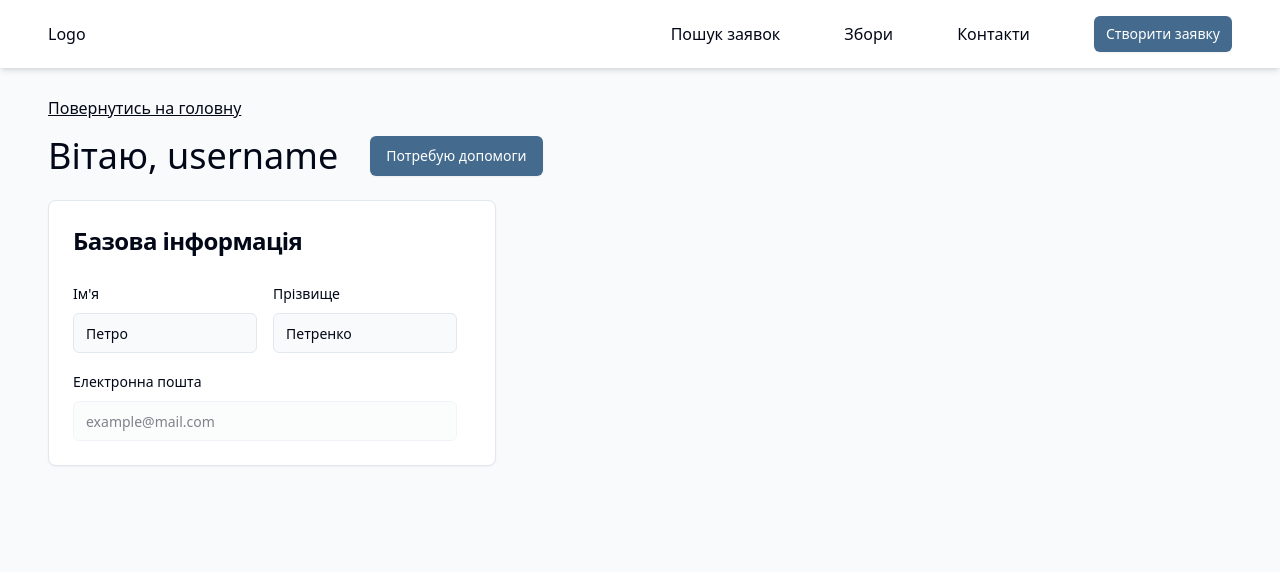
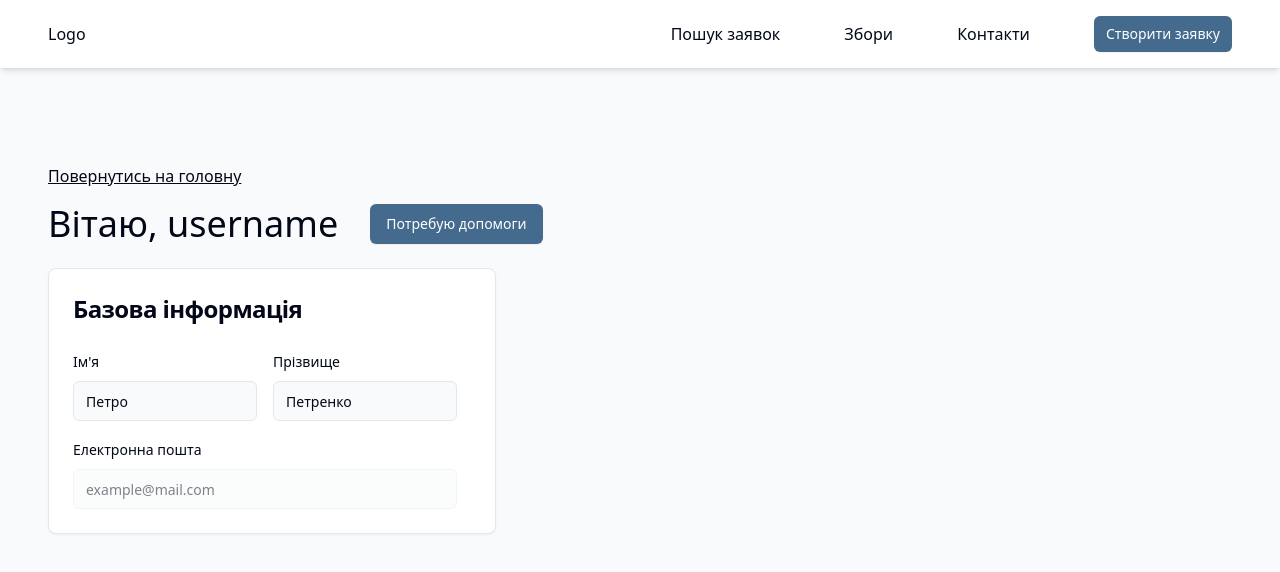
Before and after one commit to fyurchik/CodeCon, a React (Vite) app in the folder client/: page /cabinet in a window 1280 px wide. Shown: the top 572 px of the page. Built offline with nearby package versions, Linux system fonts and the light colour scheme.

Commit message:
fix: header link to create component

```diff
--- a/client/src/components/Header.tsx
+++ b/client/src/components/Header.tsx
@@ -3,7 +3,7 @@ import Button from "./ui/Button";
 
 const Header = () => {
     return (
-        <header className="fixed inset-x-0 top-0 z-[1000] flex flex-row items-center justify-between bg-card p-4 shadow-md md:px-8 lg:px-12">
+        <header className="flex flex-row items-center justify-between bg-card p-4 shadow-md md:px-8 lg:px-12">
             <p>
                 <Link to="/">Logo</Link>
             </p>
@@ -18,7 +18,9 @@ const Header = () => {
                     <li>
                         <Link to="/">Контакти</Link>
                     </li>
-                    <Button size="sm">Створити заявку</Button>
+                    <Button size="sm" asChild>
+                        <Link to="/cabinet">Створити заявку</Link>
+                    </Button>
                 </ul>
             </nav>
         </header>
--- a/client/src/routes/applications/create.tsx
+++ b/client/src/routes/applications/create.tsx
@@ -1,5 +1,9 @@
-import { createFileRoute } from '@tanstack/react-router'
+import { createFileRoute } from "@tanstack/react-router";
 
-export const Route = createFileRoute('/applications/create')({
-  component: () => <div>Hello /applications/create!</div>
-})
+const Create = () => {
+    return <div>Hello Create Page!</div>;
+};
+
+export const Route = createFileRoute("/applications/create")({
+    component: Create,
+});
```
